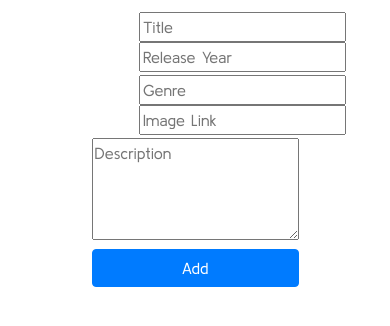
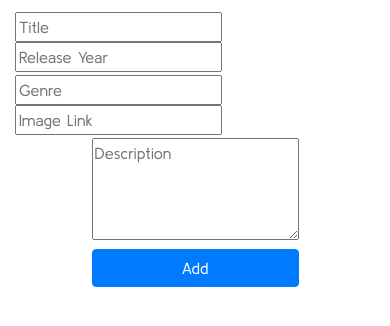
Before and after one commit to renvelvet/POST-movieList, a plain HTML site: page index.html in a window 390 px wide. Shown: the part 76-402 px from the top of the page. Drawn offline with nearby package versions, Linux system fonts and the light colour scheme; no server answers; a web font is replaced by a local one.

Commit message:
undone edit responsive

```diff
--- a/assets/style.mobile.css
+++ b/assets/style.mobile.css
@@ -1,7 +1,7 @@
-.box-1,
+/* .box-1,
 .box-2 {
   margin-left: 124px;
-}
+} */
 .box-1 form {
   display: flex;
   flex-wrap: wrap;
```
